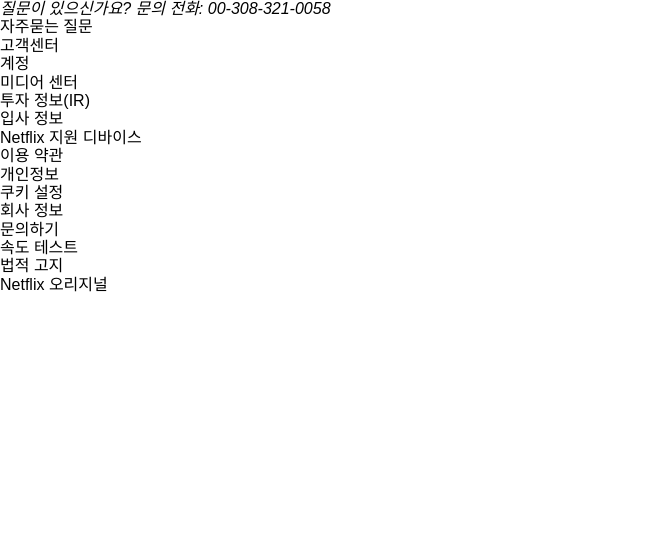
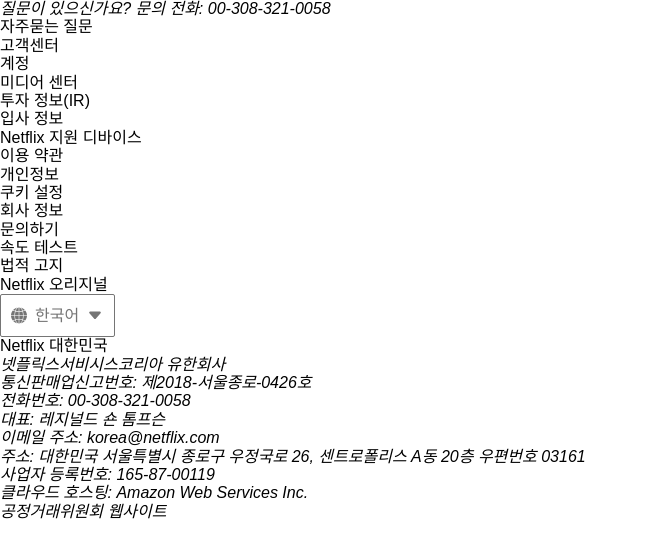
Before and after one commit to fullkeem/home-work, a website: page mission-03/components/footer/index.html in a window 1280 px wide. Shown: the whole page, without its empty margins (0-647 px from the left). Drawn offline with Linux system fonts and the light colour scheme; files whose address does not match are found by name; a web font is replaced by a local one.

Commit message:
푸터 마크업 작성

```diff
--- a/mission-03/components/footer/index.html
+++ b/mission-03/components/footer/index.html
@@ -9,8 +9,7 @@
       rel="stylesheet"
       type="text/css"
     />
-    <link rel="stylesheet" href="../styles/style.css" />
-    <link rel="stylesheet" href="./index.css" />
+    <link rel="stylesheet" href="../../styles/style.css" />
   </head>
   <body>
     <footer>
@@ -33,6 +32,32 @@
           <li><a href="">법적 고지</a></li>
           <li><a href="">Netflix 오리지널</a></li>
         </ul>
+        <div class="select-lang">
+          <button type="button" class="selected">
+            <img src="./../../assets/global-icon.svg" alt="" />
+            <span class="lang">한국어</span>
+            <img src="./../../assets/down-icon.svg" alt="" />
+          </button>
+          <ul class="select-box">
+            <li class="option">한국어</li>
+            <li class="option">English</li>
+          </ul>
+        </div>
+        <div>Netflix 대한민국</div>
+        <address>
+          <p>넷플릭스서비시스코리아 유한회사</p>
+          <p>통신판매업신고번호: 제2018-서울종로-0426호</p>
+          <p>전화번호: 00-308-321-0058</p>
+          <p>대표: 레지널드 숀 톰프슨</p>
+          <p>이메일 주소: korea@netflix.com</p>
+          <p>
+            주소: 대한민국 서울특별시 종로구 우정국로 26, 센트로폴리스 A동 20층
+            우편번호 03161
+          </p>
+          <p>사업자 등록번호: 165-87-00119</p>
+          <p>클라우드 호스팅: Amazon Web Services Inc.</p>
+          <p>공정거래위원회 웹사이트</p>
+        </address>
       </div>
     </footer>
   </body>
--- a/mission-03/components/toggle/index.css
+++ b/mission-03/components/toggle/index.css
@@ -40,13 +40,13 @@
   display: block;
 }
 
-li {
+.select-box li {
   width: 100%;
   padding: 2px;
   text-align: center;
   color: #757575;
 }
 
-li:hover {
+.select-box li:hover {
   background: #c8c8c8;
 }
```
